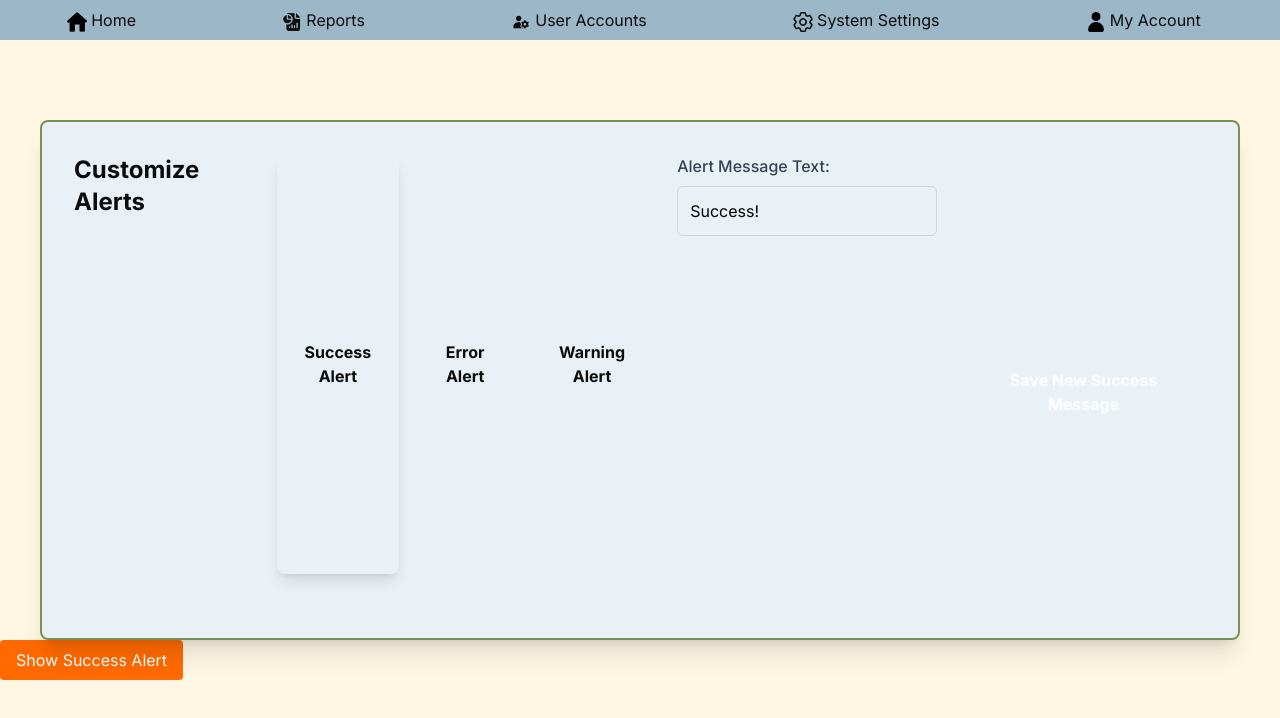
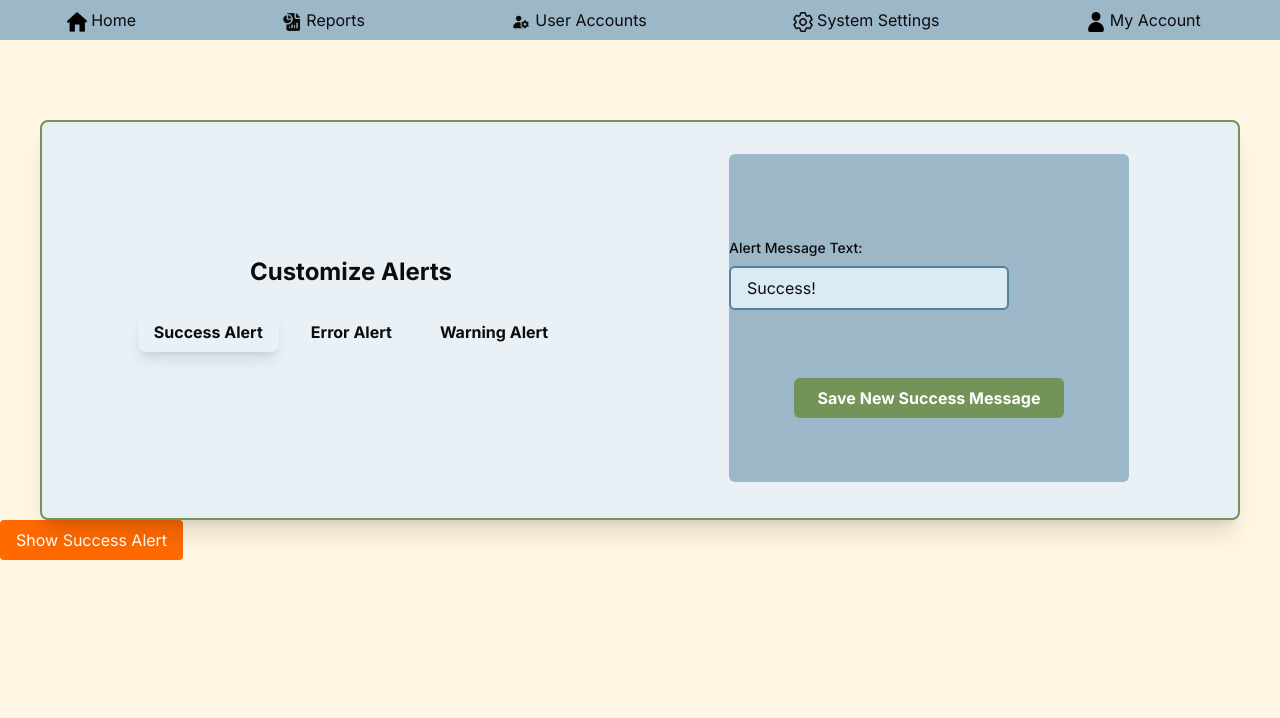
Before and after one commit to Kaytster/SoftwareEngineering-Project, a Next.js app: page /systemSettings/notifications in a window 1280 px wide. Shown: the top 718 px of the page. Built offline with nearby package versions, Linux system fonts and the light colour scheme.

Commit message:
added form CSS

```diff
--- a/src/app/editDonation/page.tsx
+++ b/src/app/editDonation/page.tsx
@@ -1,6 +1,6 @@
 import '../globals.css'
 import Image from 'next/image';
-import sampleImage from '../components/icons/sampleIMG.jpg';
+//import sampleImage from '../components/icons/sampleIMG.jpg';
 import DonorNav from "../components/donorNavigation";
 
 
@@ -17,13 +17,13 @@ export default function EditDonation() {
             <div className="flex space-x-6 h-full">
                 <div className="w-1/2 flex  flex-col justify-center items-center">
                     {/* Profile Picture */}
-                    <Image
+                    {/* <Image
                     src={sampleImage}
                     alt="Account"
                     width={20}
                     height={20}
                     className="mr-1 inline-block w-70  h-130 rounded-md "
-                />
+                /> */}
 
                     <button className=" mt-4 bg-[#729458] hover:bg-[#B6D99B] text-[#0C0C0C] font-bold py-2 px-4 rounded-full">
                         Add/Edit Image
--- a/src/app/systemSettings/notifications/page.tsx
+++ b/src/app/systemSettings/notifications/page.tsx
@@ -43,9 +43,11 @@ export default function Notifications() {
           <header>
               <AdminNav />
           </header>
-          <div className="relative w-300 h-130 mx-auto mt-20">
+          <div className="relative w-300 h-100 mx-auto mt-20">
             <div className="absolute inset-0 p-8 bg-[#E9F1F6] border-2 border-[#729458] rounded-lg shadow-xl z-20">
             <div className="flex space-x-6 h-full">
+                <div className="w-1/2 flex  flex-col justify-center items-center">
+                    {/* col1 */}
                     <h2 className='text-2xl font-bold mb-6 text-foreground'>
                         Customize Alerts
                     </h2>
@@ -59,13 +61,21 @@ export default function Notifications() {
                             </button>
                         ))}
                     </div>
-
-                    <div className='flex flex-col'>
+                </div>
+                {/* col2 */}
+                <div className="w-1/2 flex  flex-col justify-center items-center">
+                    <div className="relative w-100 h-100 mx-auto mb-1 bg-[#9CB7C8] rounded-md flex flex-col items-center justify-center">
+                            <form className="w-full bg-[var(--primary)]">
+                                <div className="flex flex-wrap -mx-3 mb-6">
+                                    <div className="w-full px-3">
                                         <label htmlFor='alert-msg'
-                               className='mb-2 font-medium text-gray-700'>
+                                            className='block mb-2 mt-5 text-sm font-medium text-[#0C0C0C]'>
                                                 Alert Message Text:
                                         </label>
-                        <input className='p-3 border border-gray-300 rounded-md text-black focus:ring-secondary focus:border-secondary'
+                                        <input className='w-70 px-4 py-2 border-2
+                                                border-[#57809A] rounded-md
+                                                focus:outline-none focus:ring-2
+                                                focus:ring-blue-500 bg-[#DBEBF4] mb-5'
                                             id='alert-msg'
                                             type='text'
                                             value={currentMessage}
@@ -73,30 +83,18 @@ export default function Notifications() {
                                             placeholder='Enter message...'
                                         />
                                     </div>
-                    <button className='mt-6 px-6 py-2 bg-secondary text-white rounded-md font-bold hover:opacity-90 transition'
+                                </div>
+                            </form>
+                            <button className='mt-6 px-6 py-2 bg-[var(--secondary)] text-white rounded-md font-bold hover:opacity-90 transition'
                                 onClick={handleSave}
                         >
                             Save New {selectedType} Message
                         </button>
                         </div>
-                  {/* <button className='px-4 py-2 bg-green-500 text-white rounded'
-                          onClick={() => showAlert('Success', 'success')}
-                  >
-                    Show Success Alert
-                  </button>
-                  <button className='px-4 py-2 bg-red-500 text-white rounded'
-                          onClick={() => showAlert('Error', 'error')}
-                  >
-                    Show Error Alert
-                  </button>
-                  <button className='px-4 py-2 bg-orange-500 text-white rounded'
-                          onClick={() => showAlert('Warning', 'info')}
-                  >
-                    Show Warning Alert
-                  </button> */}
                     </div>
                 </div>
-
+            </div>
+        </div>
           <button className='px-4 py-2 bg-orange-500 text-white rounded'
                           onClick={() => showAlert(selectedType, currentMessage)}
           >
@@ -105,3 +103,44 @@ export default function Notifications() {
       </main>
   )
 }
+
+
+
+        // <div className="relative w-300 h-130 mx-auto mt-20">
+        //       <div className="absolute inset-0 p-8 bg-[#E9F1F6] border-2 border-[#729458] rounded-lg shadow-xl z-20">
+        //           <div className="flex space-x-6 h-full">
+        //             <h2 className='text-2xl font-bold mb-6 text-foreground'>
+        //                 Customize Alerts
+        //             </h2>
+        //             <div className='flex space-x-4 mb-8'>
+        //                 {['Success', 'Error', 'Warning'].map((type) => (
+        //                     <button className={getTypeStyles(type as AlertType, selectedType)}
+        //                             key={type}
+        //                             onClick={() => setSelectedType(type as AlertType)}
+        //                     >
+        //                         {type} Alert
+        //                     </button>
+        //                 ))}
+        //             </div>
+
+        //             <div className='flex flex-col'>
+        //                 <label htmlFor='alert-msg'
+        //                        className='mb-2 font-medium text-gray-700'>
+        //                         Alert Message Text:
+        //                 </label>
+        //                 <input className='p-3 border border-gray-300 rounded-md text-black focus:ring-secondary focus:border-secondary'
+        //                        id='alert-msg'
+        //                        type='text'
+        //                        value={currentMessage}
+        //                        onChange={handleInputChange}
+        //                        placeholder='Enter message...'
+        //                 />
+        //             </div>
+        //             <button className='mt-6 px-6 py-2 bg-secondary text-white rounded-md font-bold hover:opacity-90 transition'
+        //                     onClick={handleSave}
+        //             >
+        //                 Save New {selectedType} Message
+        //             </button>
+        //           </div>
+        //       </div>
+        //   </div>
```
Lines whose indentation alone changed are shown as unchanged.
